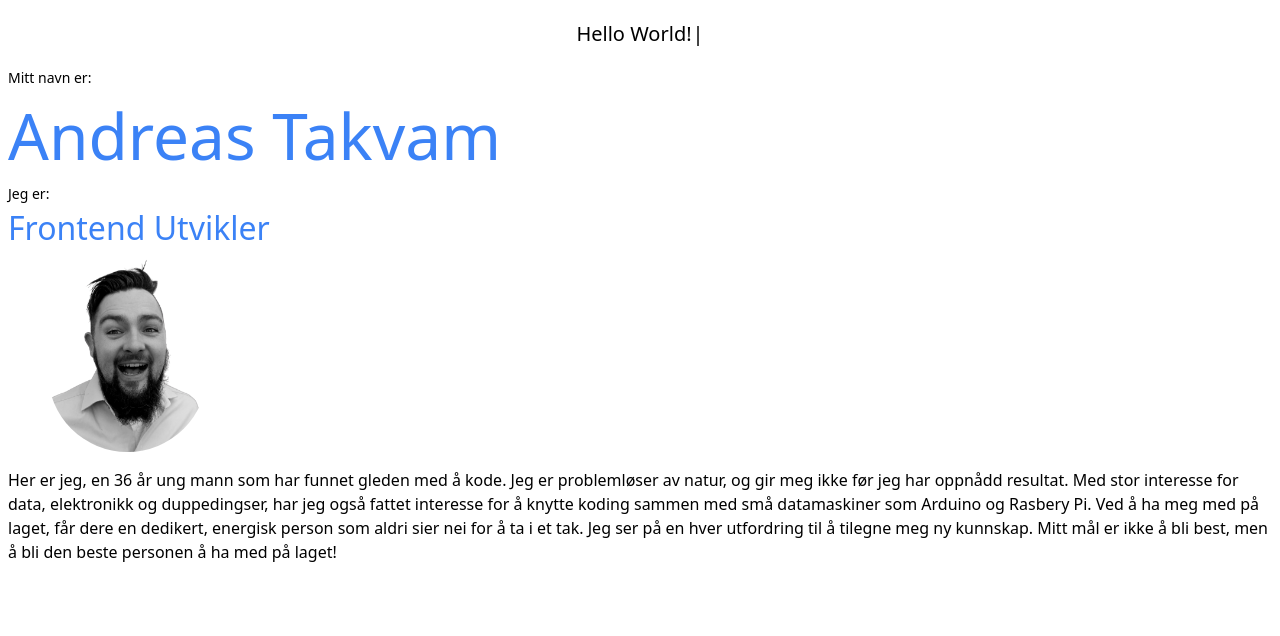
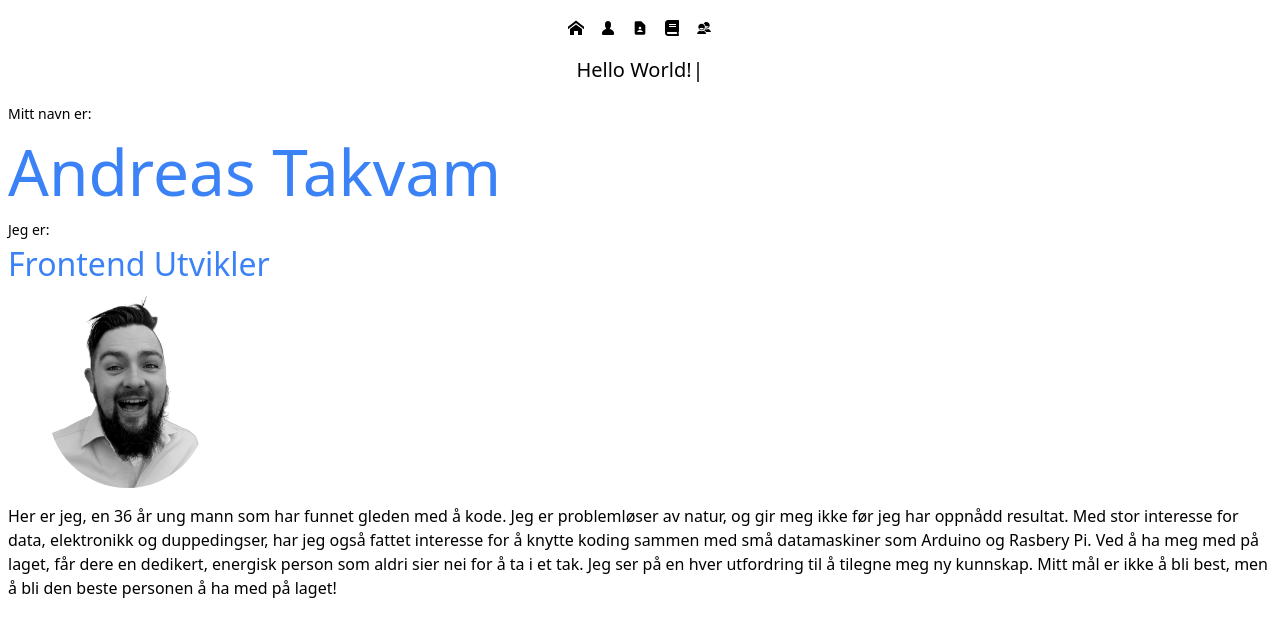
Before and after one commit to Andreastak86/portfolio_23, a Next.js app: page / in a window 1280 px wide. Shown: the top 636 px of the page. Built offline with nearby package versions, Linux system fonts and the light colour scheme.

Commit message:
add navbar

```diff
--- /dev/null
+++ b/components/navBar.js
@@ -0,0 +1,56 @@
+import React from "react";
+import { ImHome } from "react-icons/im";
+import { GoPerson } from "react-icons/go";
+// import { MdWork } from "react-icons/md";
+import { MdContactPage } from "react-icons/md";
+// import { MdDesignServices } from "react-icons/md";
+import { FaBook } from "react-icons/fa";
+import { IoMdContacts } from "react-icons/io";
+import { useState } from "react";
+
+const Nav = () => {
+    const [activeNav, setActiveNav] = useState("#");
+    return (
+        <nav className='flex flex-row justify-center gap-4 mt-5'>
+            <a
+                href='/'
+                onClick={() => setActiveNav("/")}
+                className={activeNav === "/" ? "active" : ""}
+            >
+                <ImHome />
+            </a>
+            <a
+                href='/about'
+                onClick={() => setActiveNav("/about")}
+                className={activeNav === "/about" ? "active" : ""}
+            >
+                {" "}
+                <GoPerson />
+            </a>
+            <a
+                href='/xp'
+                onClick={() => setActiveNav("/xp")}
+                className={activeNav === "/xp" ? "active" : ""}
+            >
+                <MdContactPage />
+            </a>
+            <a
+                href='/portfolio'
+                onClick={() => setActiveNav("/portfolio")}
+                className={activeNav === "/portfolio" ? "active" : ""}
+            >
+                <FaBook />
+            </a>
+
+            <a
+                href='/contact'
+                onClick={() => setActiveNav("/contact")}
+                className={activeNav === "/contact" ? "active" : ""}
+            >
+                <IoMdContacts />
+            </a>
+        </nav>
+    );
+};
+
+export default Nav;
--- a/package.json
+++ b/package.json
@@ -12,6 +12,7 @@
     "next": "^13.2.4",
     "react": "^18.2.0",
     "react-dom": "^18.2.0",
+    "react-icons": "^4.8.0",
     "typed.js": "^2.0.14",
     "typewriter-effect": "^2.19.0"
   },
--- /dev/null
+++ b/pages/about.js
@@ -0,0 +1,5 @@
+import React from "react";
+
+export default function about() {
+    return <div>about</div>;
+}
--- /dev/null
+++ b/pages/contact.js
@@ -0,0 +1,5 @@
+import React from "react";
+
+export default function contact() {
+    return <div>contact</div>;
+}
--- a/pages/index.js
+++ b/pages/index.js
@@ -1,6 +1,7 @@
 import Head from "next/head";
 import Image from "next/image";
 import Type from "../components/TypingEffect";
+import Navbar from "../components/navBar";
 
 import Me from "../image/Andreas.png";
 
@@ -19,6 +20,7 @@ export default function Home() {
                 />
                 <link rel='icon' href='/favicon.ico' />
             </Head>
+            <Navbar />
             <main className='mx-2 '>
                 <div className='flex justify-center py-5 text-xl '>
                     <Type />
--- /dev/null
+++ b/pages/xp.js
@@ -0,0 +1,5 @@
+import React from "react";
+
+export default function xp() {
+    return <div>xp</div>;
+}
```
Also changed, not shown: pages/portfolio.js (added), 1 other file (tests, documents, lock files or other folders).
